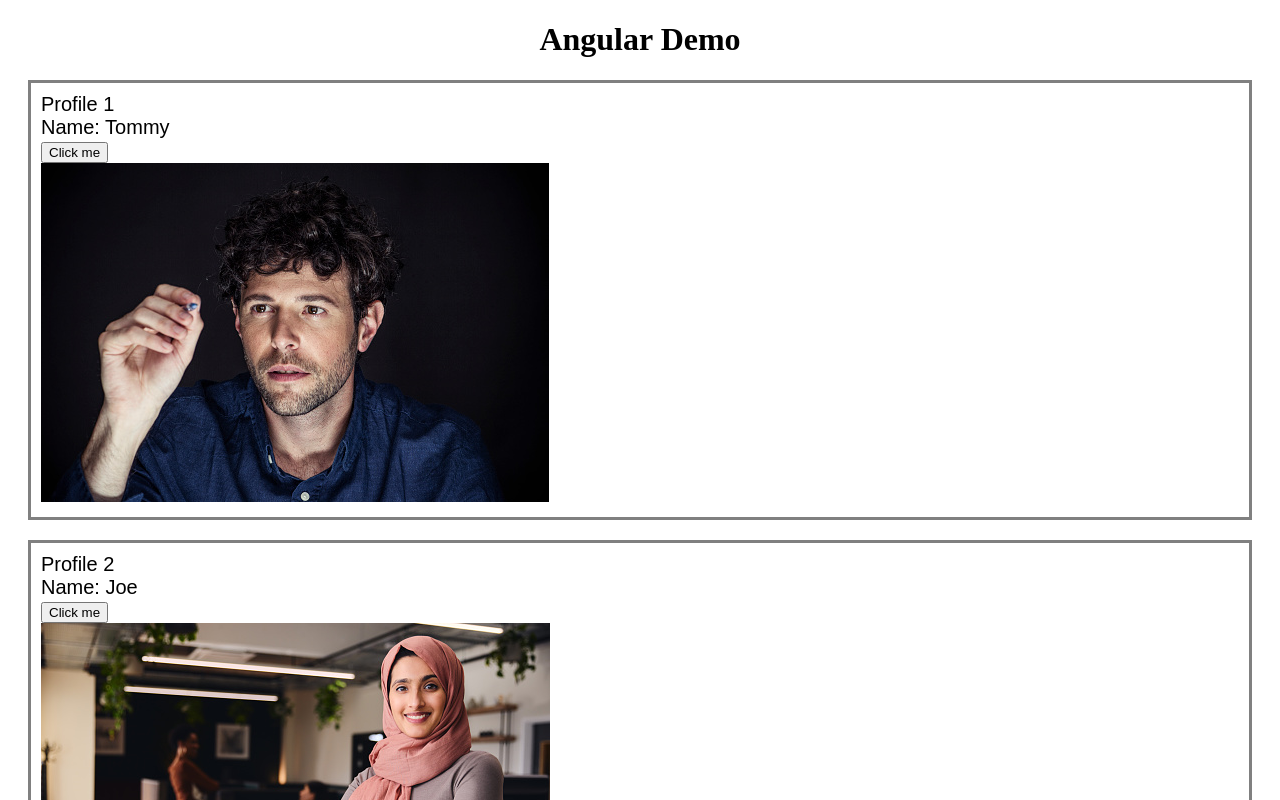
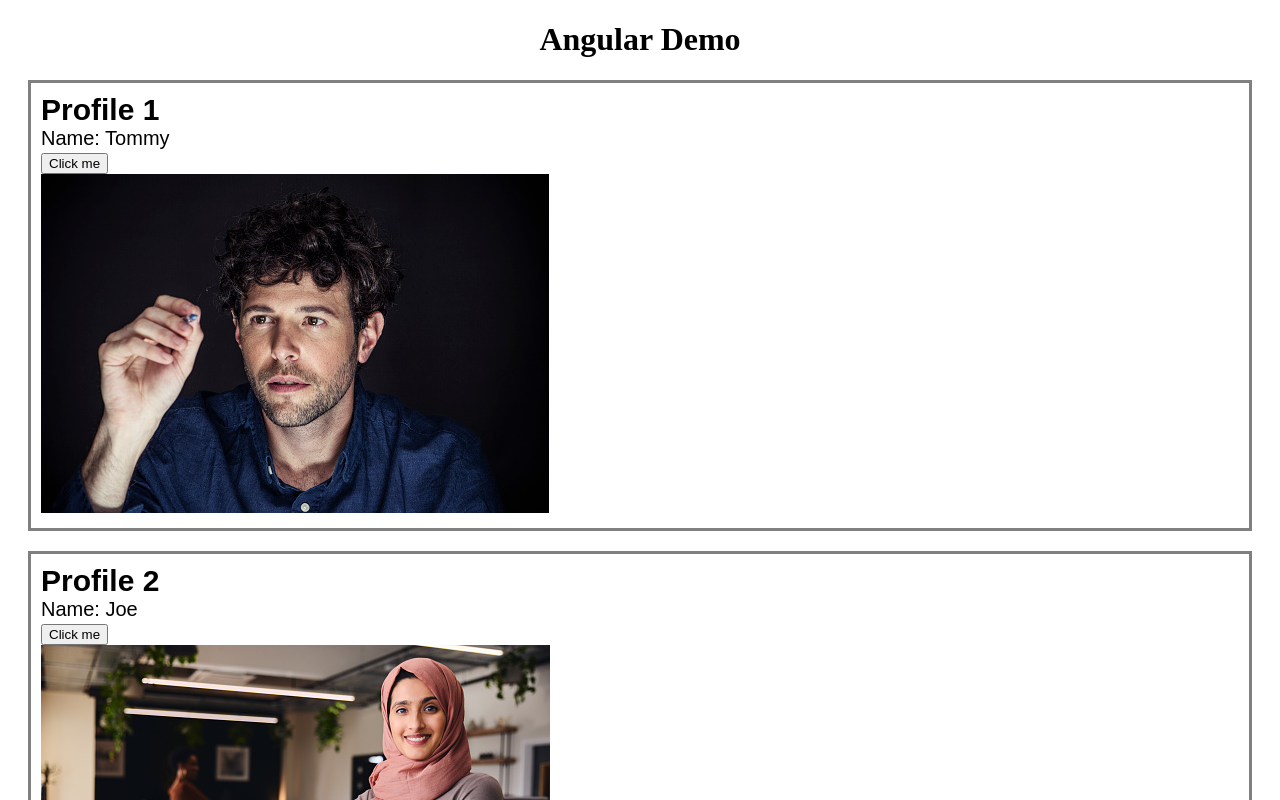
Before and after one commit to NaDu02/SemanTec_Vortrag, an Angular app: page / in a window 1280 px wide. Shown: the top 800 px of the page. Built offline with nearby package versions, Linux system fonts and the light colour scheme.

Commit message:
Guten morgen

```diff
--- a/src/app/profile/profile.component.css
+++ b/src/app/profile/profile.component.css
@@ -5,3 +5,7 @@
     font-size: 20px;
     font-family: Arial;
 }
+#profileHeading {
+    font-size: 30px;
+    font-weight: bold;
+}
--- a/src/app/profile/profile.component.html
+++ b/src/app/profile/profile.component.html
@@ -1,5 +1,5 @@
 <div id="profile">
-    <div>Profile {{profileNumber}}</div>
+    <div id="profileHeading">Profile {{profileNumber}}</div>
     <div>Name: {{profileName}}</div>
     <button (click)="firstBtnClicked()">Click me</button><br>
     <img src="{{ profileImage }}">
```
